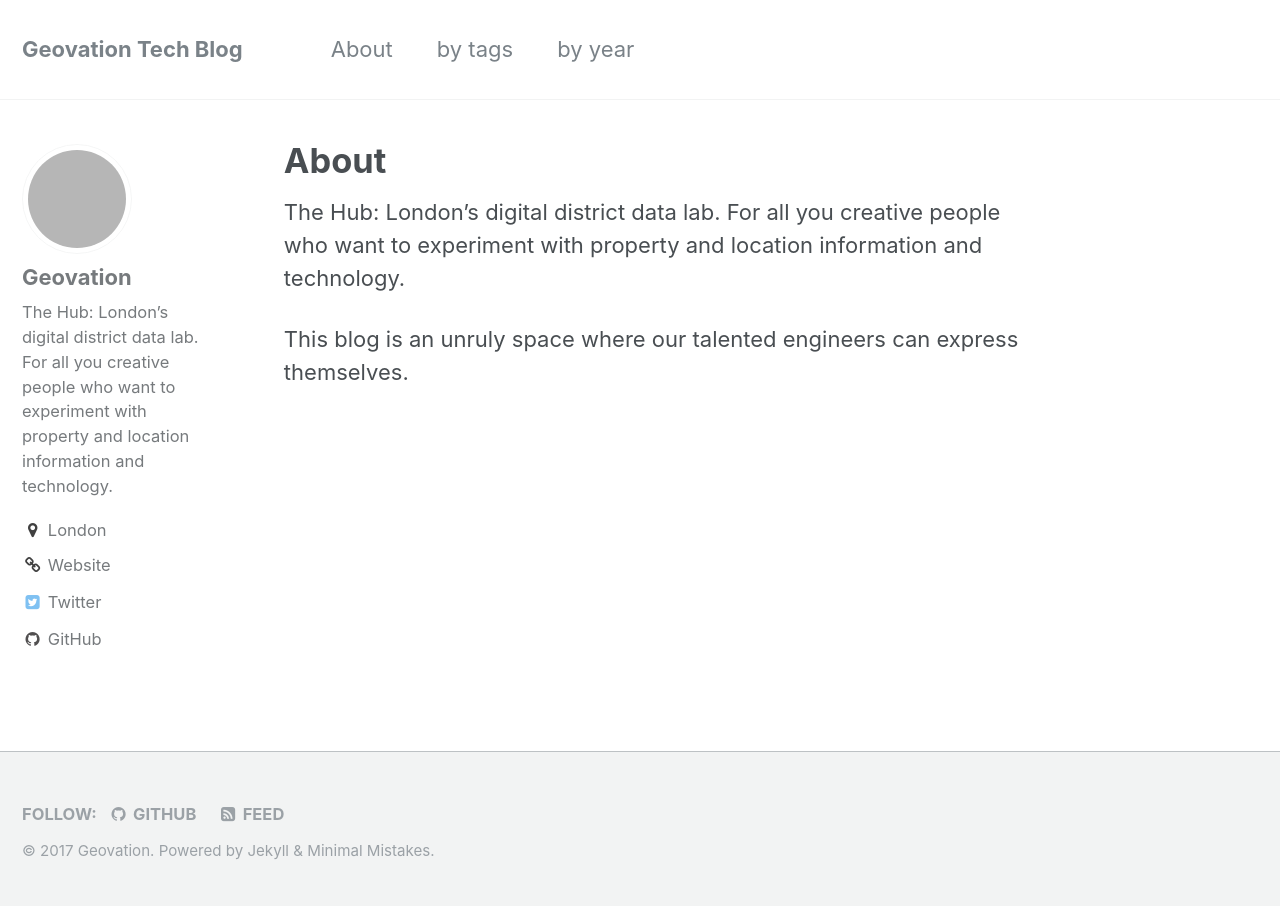
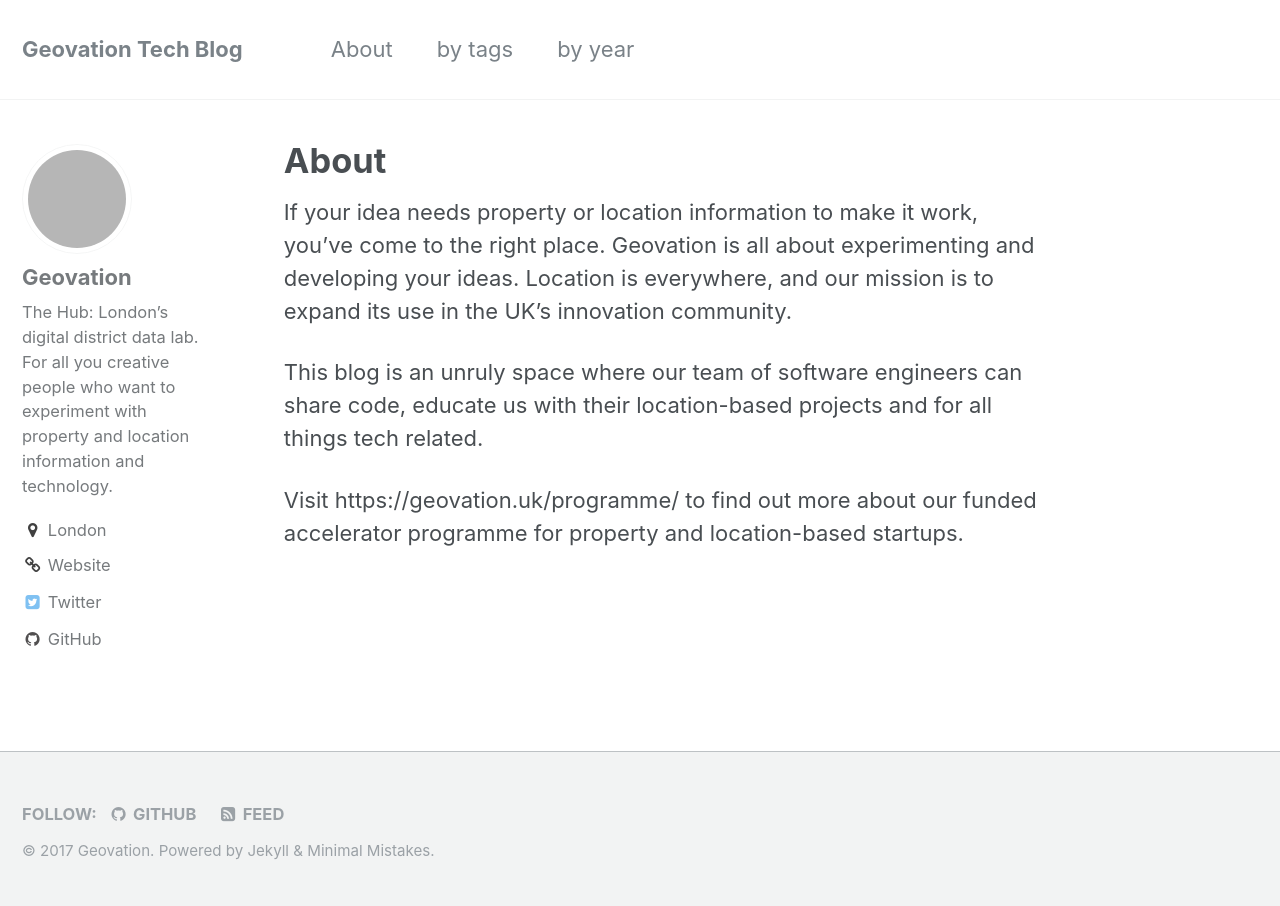
Before and after one commit to Geovation/geovation.github.io, a Jekyll site: the page built from _pages/about.md, in a window 1280 px wide. Built offline with Jekyll 4.4.1, drawn with Linux system fonts in a browser that asks for light colours; grey boxes are pictures that could not be loaded.

Commit message:
2nd file update
Updated text with unruly and correct link

```diff
--- a/_pages/about.md
+++ b/_pages/about.md
@@ -5,6 +5,8 @@
 category: random
 ---
 
-The Hub: London’s digital district data lab. For all you creative people who want to experiment with property and location information and technology.
+If your idea needs property or location information to make it work, you’ve come to the right place. Geovation is all about experimenting and developing your ideas. Location is everywhere, and our mission is to expand its use in the UK’s innovation community.
 
-This blog is an unruly space where our talented engineers can express themselves.
+This blog is an unruly space where our team of software engineers can share code, educate us with their location-based projects and for all things tech related.
+
+Visit https://geovation.uk/programme/ to find out more about our funded accelerator programme for property and location-based startups.
```
